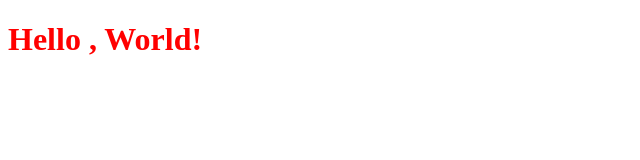
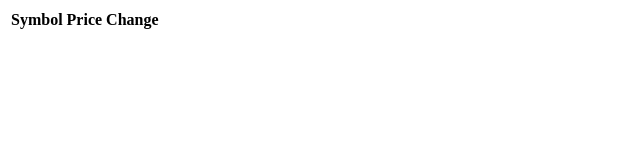
Before and after one commit to lashkaryrad/T-List, a browser extension: page App/index.html in a window 1280 px wide. Shown: the whole page, without its empty margins (0-640 px from the left). Drawn offline with Linux system fonts and the light colour scheme.

Commit message:
add Tables

```diff
--- a/App/index.html
+++ b/App/index.html
@@ -8,8 +8,15 @@
 </head>
 <body>
 
-    <h1>Hello , World!</h1>
-
+    <div id="watchlist-container">
+        <table id="watchlist-table">
+          <tr>
+            <th>Symbol</th>
+            <th>Price</th>
+            <th>Change</th>
+          </tr>
+        </table>
+    </div>
 
     <script src="./source.js"></script>
 </body>
```
